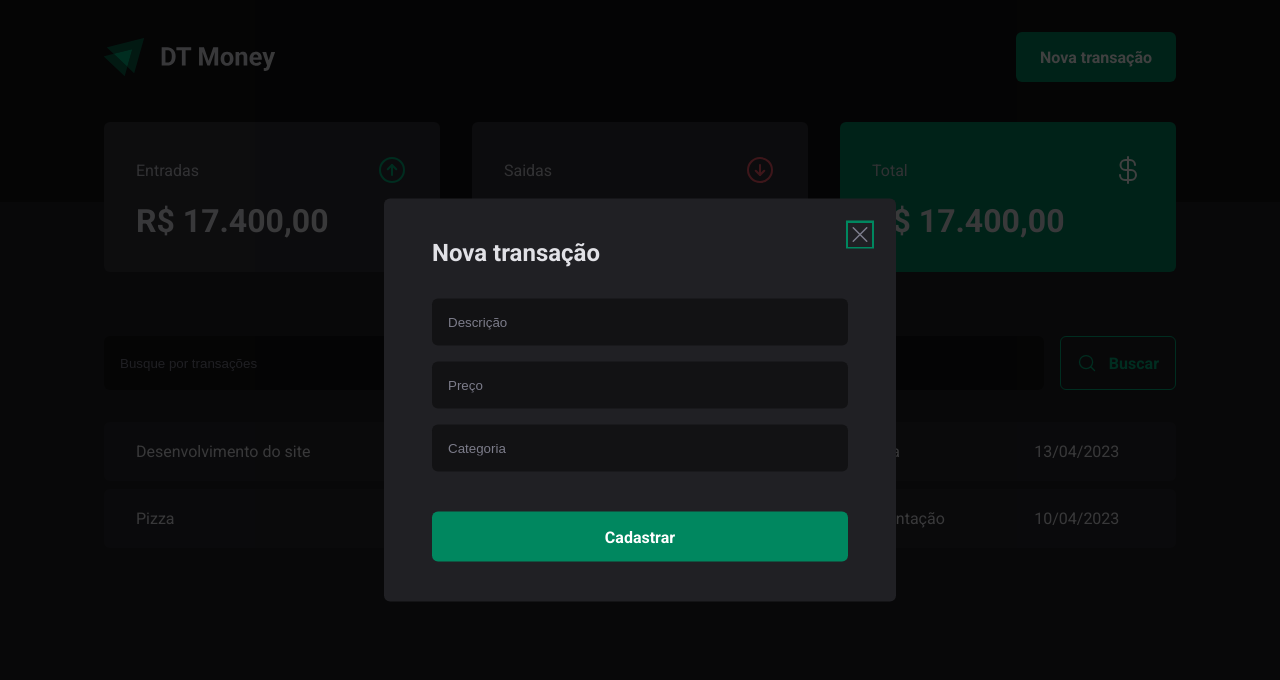
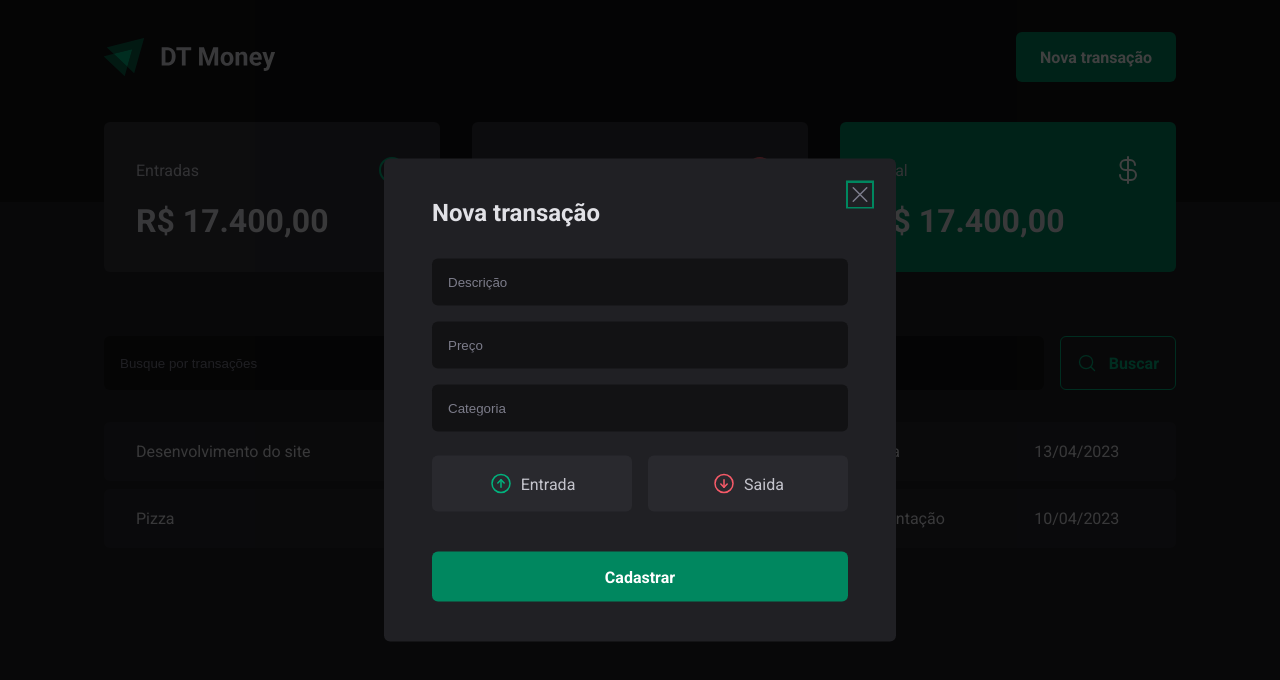
Before and after one commit to ithauront/dtMoney, a React (Vite) app: page / in a window 1280 px wide. Both pictures are taken after a click on the button "Nova transação". Shown: the top 680 px of the page. Built offline with nearby package versions, Linux system fonts and the light colour scheme.

Commit message:
income outcome modal button
made structure and styling of income and outcome modal button

```diff
--- a/src/components/nexTransactionModal/index.tsx
+++ b/src/components/nexTransactionModal/index.tsx
@@ -1,6 +1,6 @@
 import * as Dialog from '@radix-ui/react-dialog'
-import { CloseButton, Content, Overlay } from './styles'
-import { X } from 'phosphor-react'
+import { CloseButton, Content, Overlay, TransactionType, TransactionTypeButton } from './styles'
+import { ArrowCircleDown, ArrowCircleUp, X } from 'phosphor-react'
 
 export function NewTransactionModal() {
     return(
@@ -19,6 +19,19 @@
                <input type="number" placeholder='Preço' required />
                <input type="text" placeholder='Categoria' required />
 
+                <TransactionType>
+                    <TransactionTypeButton variant='income'>
+                    <ArrowCircleUp size={24}/>
+                    Entrada
+                    </TransactionTypeButton>
+
+                    <TransactionTypeButton variant='outcome'>
+                    <ArrowCircleDown size={24}/>
+                    Saida
+                    </TransactionTypeButton>
+
+                    </TransactionType>
+
                <button type='submit'>Cadastrar</button>
             </form>
 
--- a/src/components/nexTransactionModal/styles.tsx
+++ b/src/components/nexTransactionModal/styles.tsx
@@ -58,6 +58,33 @@
     }
 }
 `
+export const TransactionType = styled.div`
+display: grid;
+grid-template-columns: repeat(2, 1fr);
+gap: 1rem;
+margin-top: 0.5rem;
+`
+interface TransactionTypeButtonProps {
+    variant: 'income' | 'outcome'
+}
+
+export const TransactionTypeButton = styled.button<TransactionTypeButtonProps>`
+    background-color: ${props => props.theme["gray-700"]};
+    padding: 1rem;
+    display: flex;
+    align-items: center;
+    justify-content: center;
+    gap: 0.5rem;
+    border-radius: 6px;
+    cursor: pointer;
+    border: 0;
+    color: ${props => props.theme["gray-300"]};
+
+    svg {
+        color: ${props => props.variant === 'income' ? props.theme["green-300"]: props.theme["red-300"]}
+    }
+
+`
 
 export const CloseButton = styled(Dialog.Close)`
     position: absolute;
```
